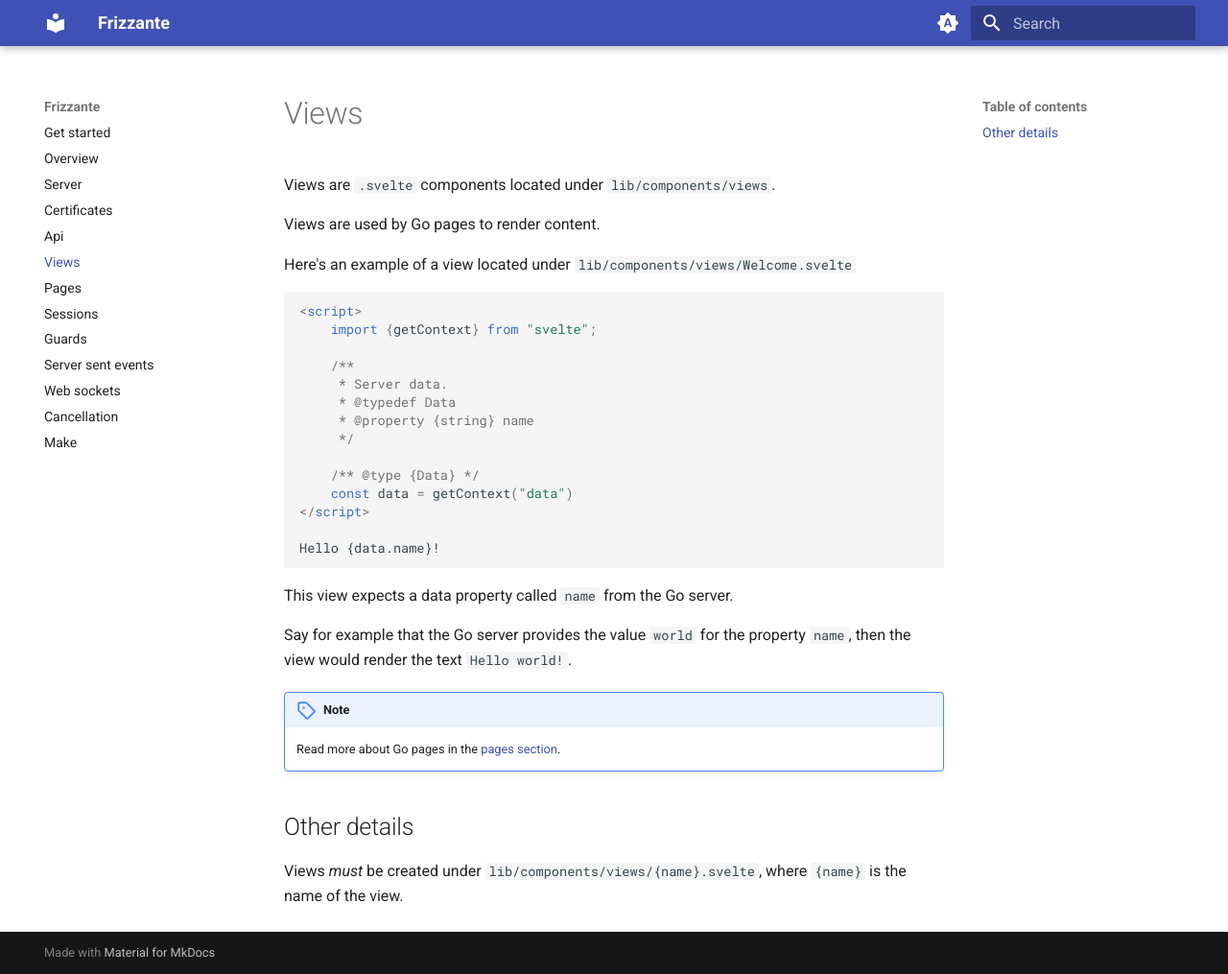
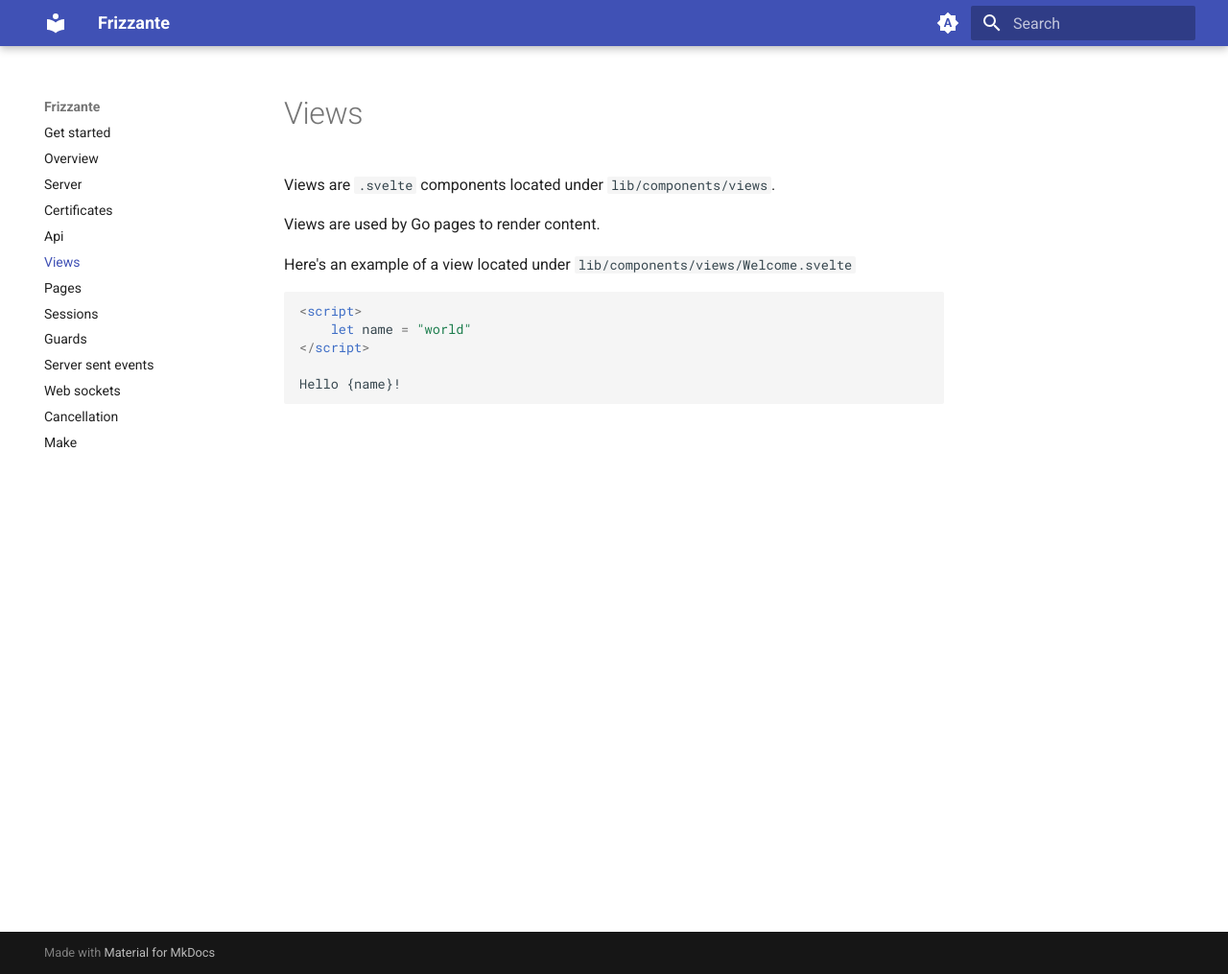
Before and after one commit to razshare/frizzante-docs, an MkDocs documentation site: the page built from docs/views.md, in a window 1280 px wide and 1015 px high. Shown: the whole window at 96% size. Built offline with MkDocs 1.6.1 and Material for MkDocs 9.7.7, drawn with Linux system fonts in a browser that asks for light colours.

Commit message:
chore(docs): updating views and pages.

````diff
--- a/docs/views.md
+++ b/docs/views.md
@@ -6,29 +6,8 @@ Here's an example of a view located under `lib/components/views/Welcome.svelte`
 
 ```html
 <script>
-    import {getContext} from "svelte";
-
-    /**
-     * Server data.
-     * @typedef Data
-     * @property {string} name
-     */
-
-    /** @type {Data} */
-    const data = getContext("data")
+    let name = "world"
 </script>
 
-Hello {data.name}!
+Hello {name}!
 ```
-
-This view expects a data property called `name` from the Go server.
-
-Say for example that the Go server provides the value `world` for the property `name`,
-then the view would render the text `Hello world!`.
-
-!!! note
-    Read more about Go pages in the [pages section](./pages.md).
-
-## Other details
-
-Views *must* be created under `lib/components/views/{name}.svelte`, where `{name}` is the name of the view.
````
Also changed, not shown: docs/pages.md (+0 -2 lines).
